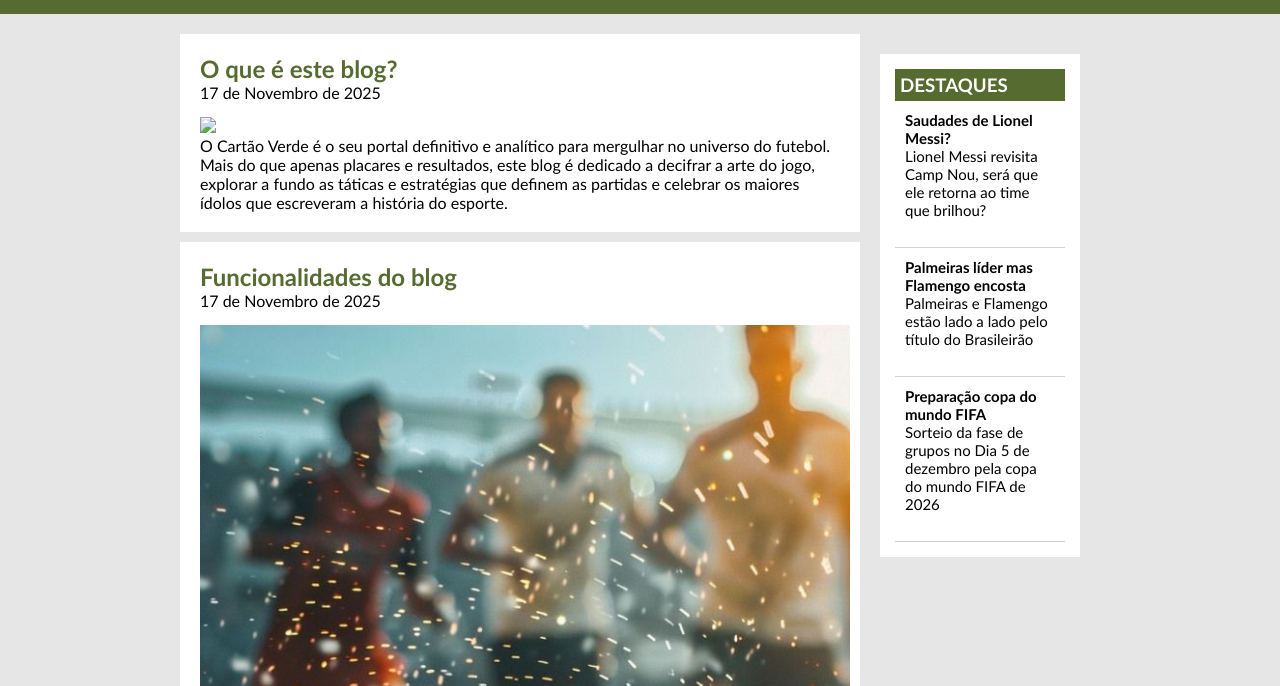
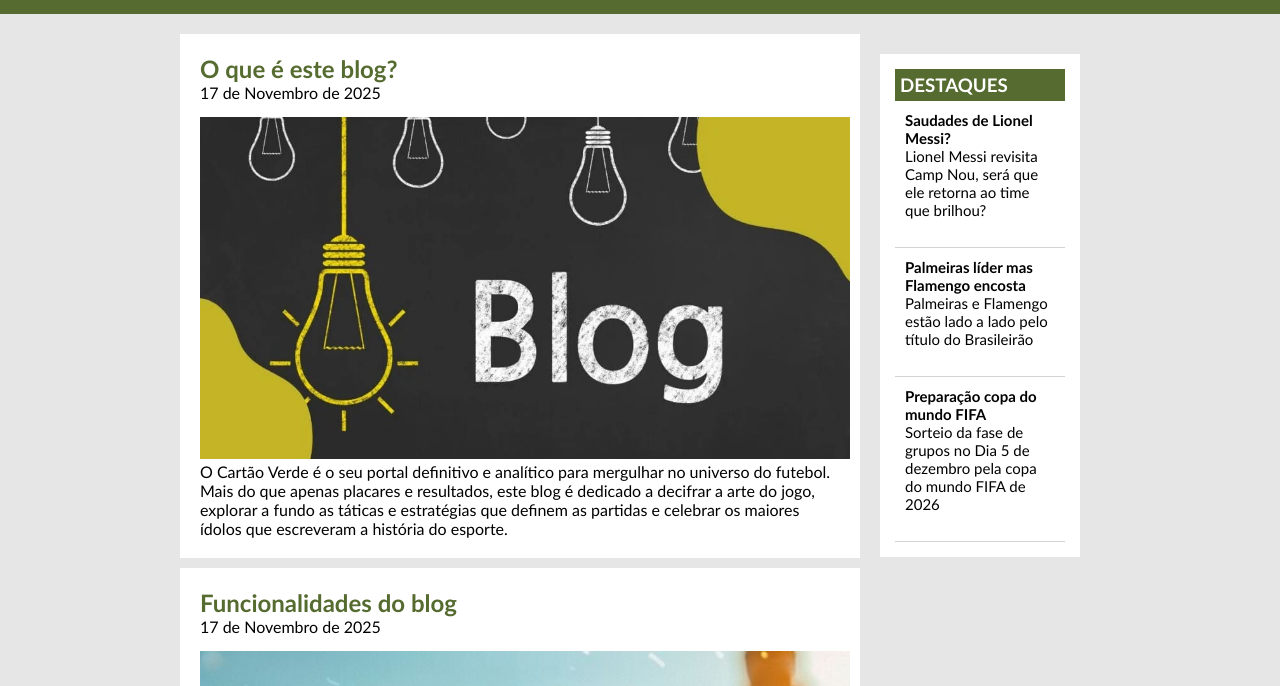
Before and after one commit to DuzeraBR/BlogCartaoVerde, a plain HTML site: page index.html in a window 1280 px wide. Shown: the part 114-800 px from the top of the page. Drawn offline with Linux system fonts and the light colour scheme.

Commit message:
Update index.html

```diff
--- a/index.html
+++ b/index.html
@@ -25,7 +25,7 @@
        <div class="post">
         <h2>O que é este blog?</h2>
         <span class="data-post">17 de Novembro de 2025</span>
-        <img src=".blog.jpg" width="650px">
+        <img src="blog.jpg" width="650px">
         <p>O Cartão Verde é o seu portal definitivo e analítico para mergulhar no universo do futebol. Mais do que apenas placares e resultados, este blog é dedicado a decifrar a arte do jogo, explorar a fundo as táticas e estratégias que definem as partidas e celebrar os maiores ídolos que escreveram a história do esporte.</p>
        </div>
        <div class="post">
```
